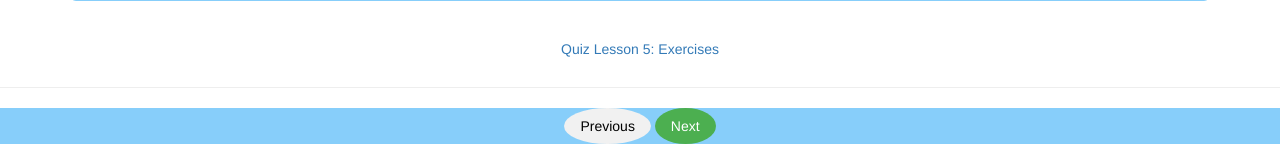
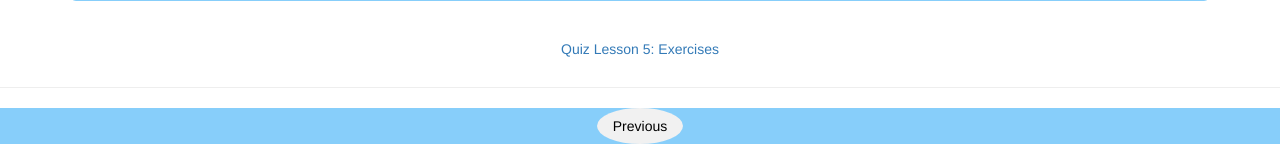
Before and after one commit to munganyendesandrine/JuniorDevelopper, a Django app: page /lesson5/ in a window 1280 px wide. Shown: the part 1189-1333 px from the top of the page. Run offline with Django 3.2, Linux system fonts and the light colour scheme; some libraries are stand-ins or nearby versions.

Commit message:
changement

```diff
--- a/juniordevapp/templates/lesson5.html
+++ b/juniordevapp/templates/lesson5.html
@@ -78,7 +78,7 @@
 
     <center style="background-color:lightskyblue; ">
         <a href="{%url 'lesson4'%}" class="previous round">Previous</a>
-        <a sytle="padding:50px;" href="#" class="next round">Next</a>
+        <!-- <a sytle="padding:50px;" href="#" class="next round">Next</a> -->
     </center>
 
 
```
